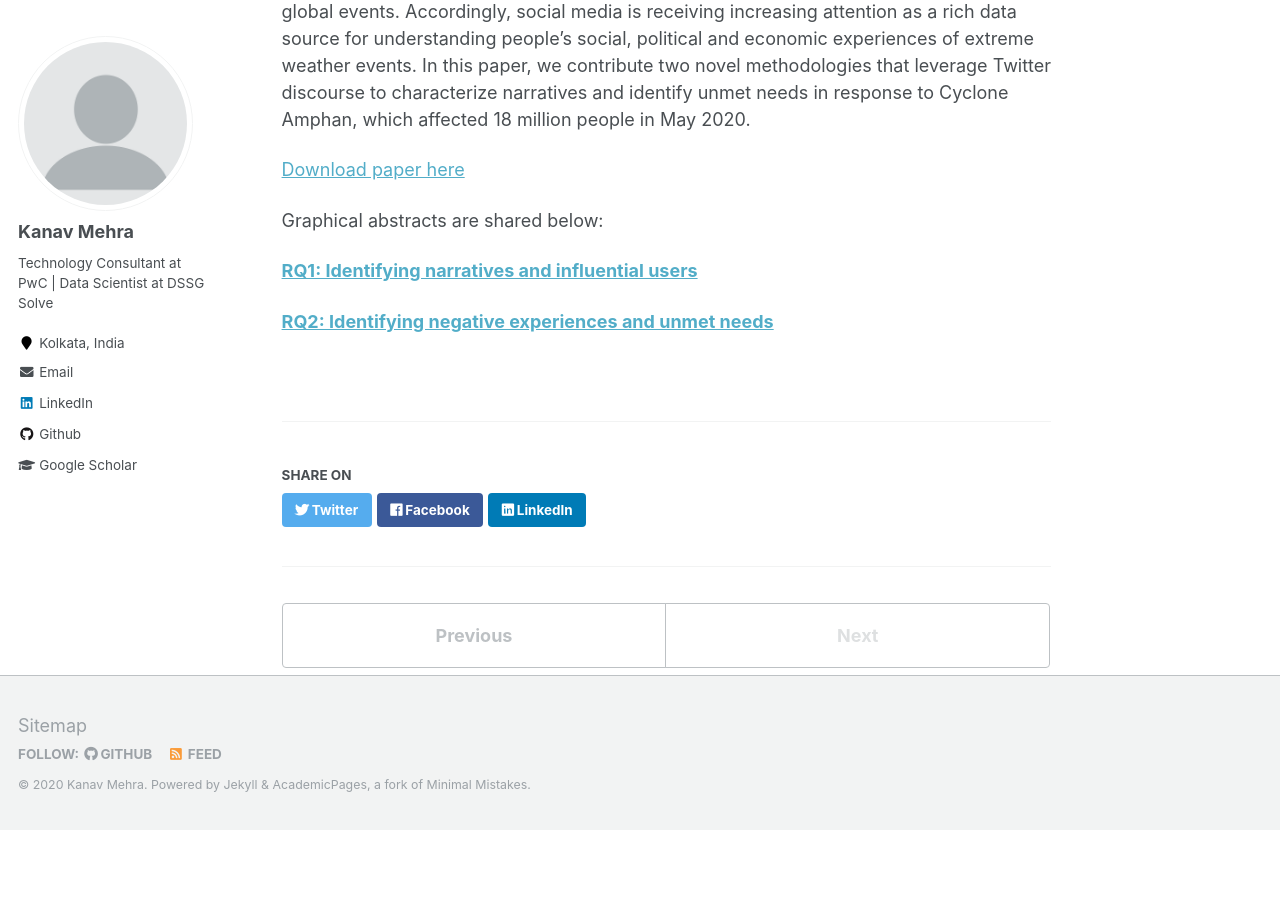
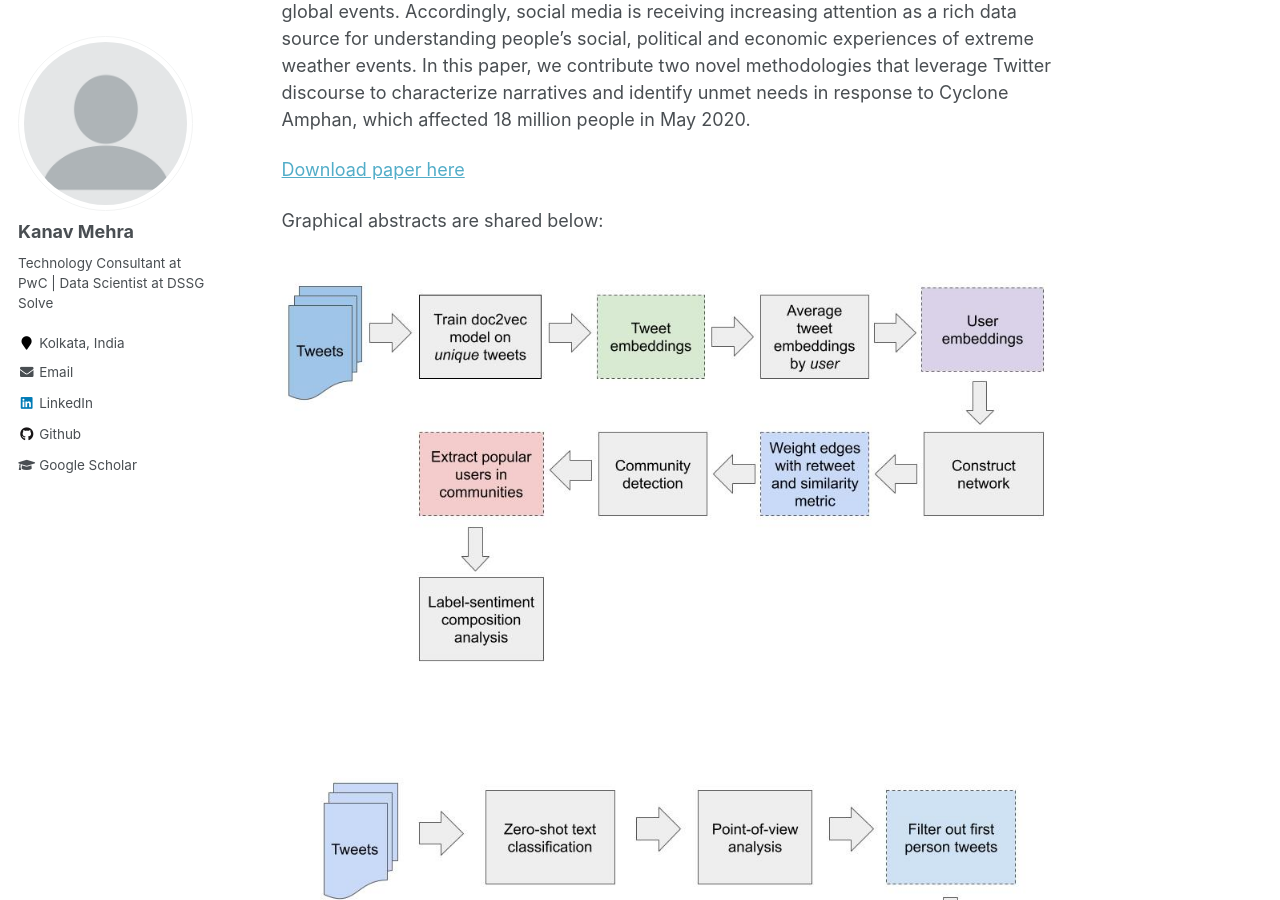
Before and after one commit to kanav-mehra/kanav-mehra.github.io, a Jekyll site: the page built from _publications/Amphan-2020.md, in a window 1280 px wide and 900 px high, scrolled down 403 px. Built offline with Jekyll 4.4.1, drawn with Linux system fonts in a browser that asks for light colours; before the commit the page ends 1233 px from its top, so only the background shows below that.

Commit message:
Added Amphan paper

```diff
--- a/_publications/Amphan-2020.md
+++ b/_publications/Amphan-2020.md
@@ -15,6 +15,6 @@ People often turn to social media to comment upon and share information about ma
 
 Graphical abstracts are shared below:
 
-[<b>RQ1: Identifying narratives and influential users</b>](http://kanav-mehra.github.io/images/rq1_pipeline.jpg)
+![<b>RQ1: Identifying narratives and influential users</b>](http://kanav-mehra.github.io/images/rq1_pipeline.jpg)
 
-[<b>RQ2: Identifying negative experiences and unmet needs</b>](http://kanav-mehra.github.io/images/rq2_pipeline.jpg)
+![<b>RQ2: Identifying negative experiences and unmet needs</b>](http://kanav-mehra.github.io/images/rq2_pipeline.jpg)
```
